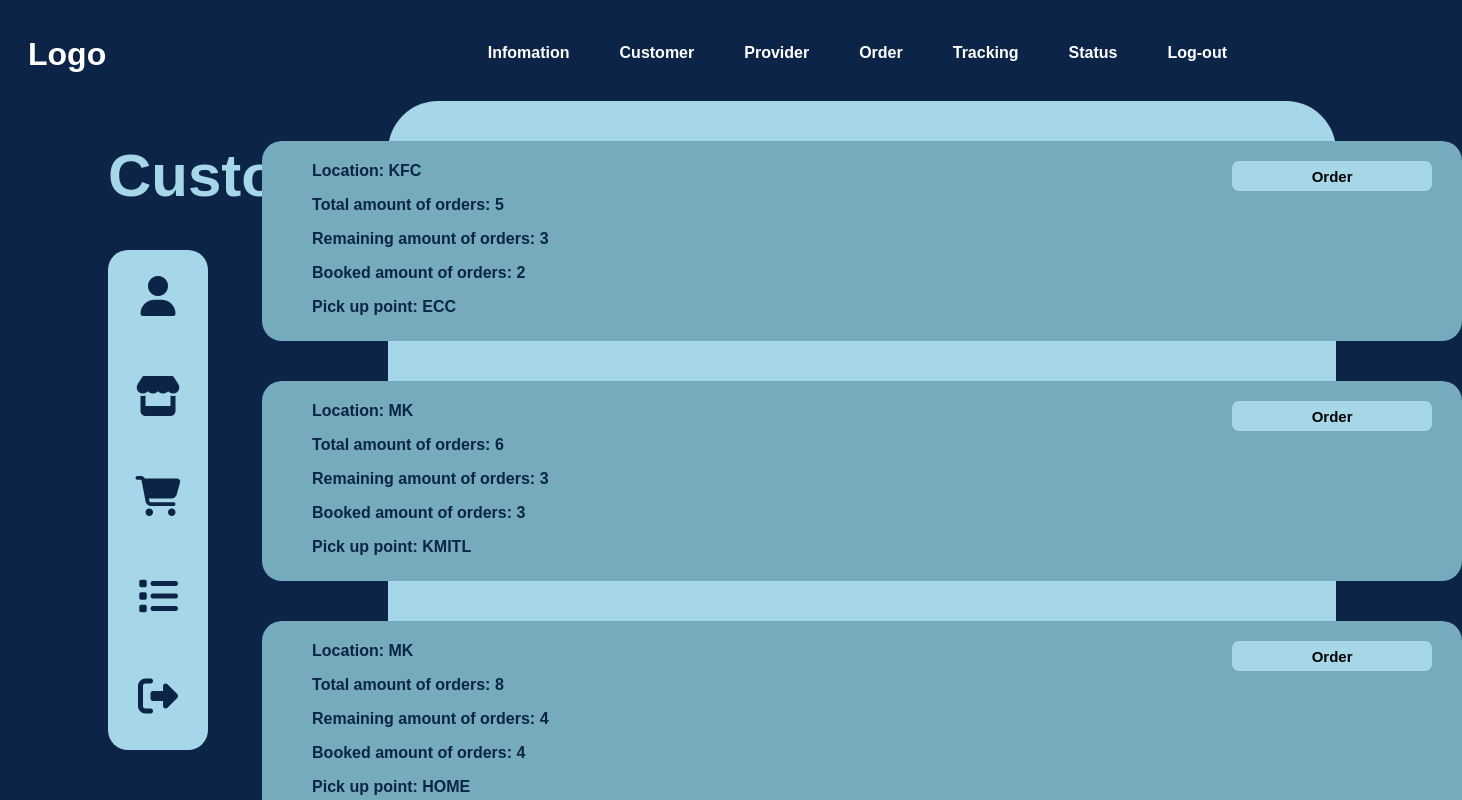
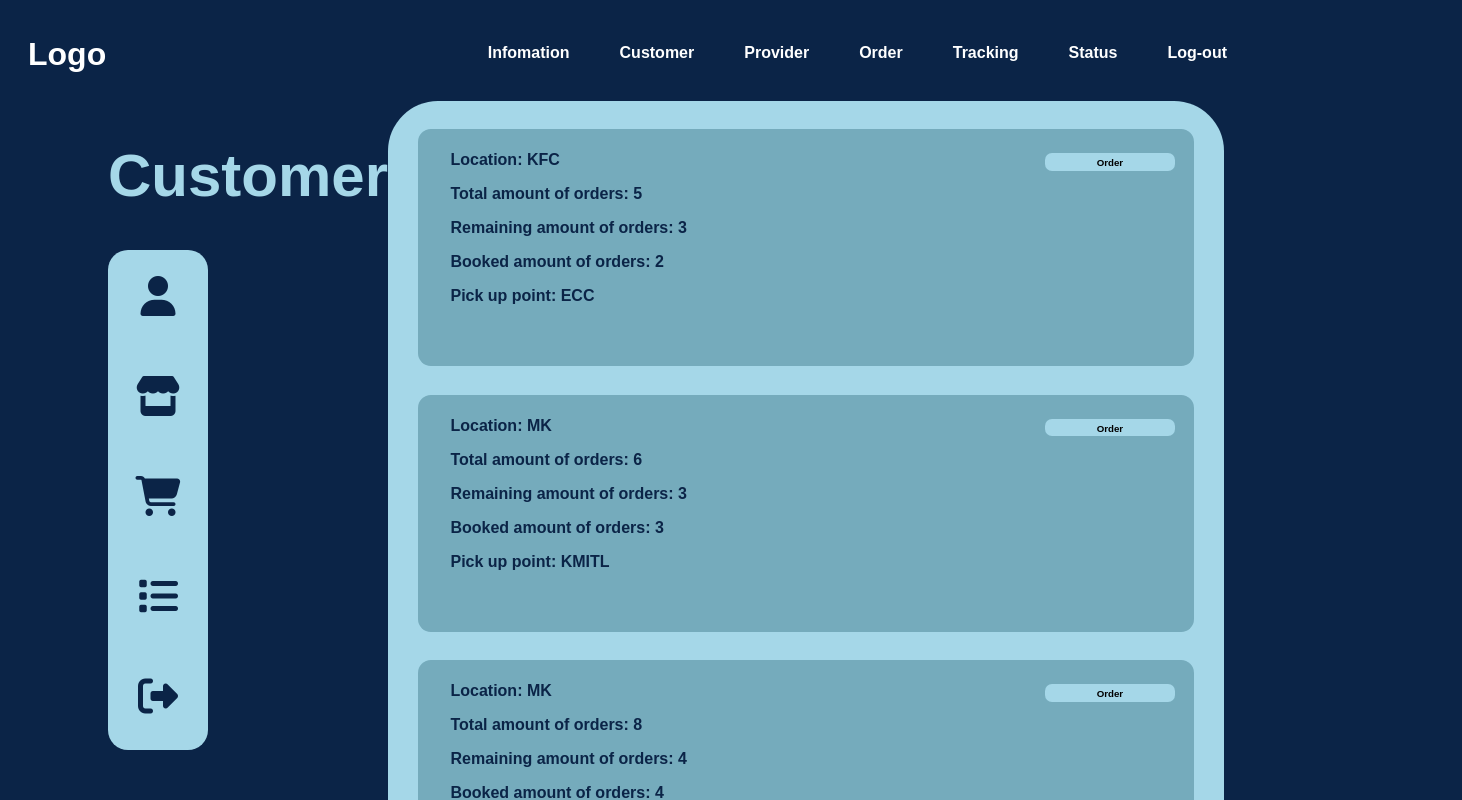
Before and after one commit to tirk101/web_app_proj, a React (Create React App) app: page /customer in a window 1280 px wide. Shown: the top 800 px of the page, 1462 px wide, since content can reach past the window. Built offline with nearby package versions, Linux system fonts and the light colour scheme.

Commit message:
Update Customer_List.css

```diff
--- a/src/components/Customer_List.css
+++ b/src/components/Customer_List.css
@@ -1,31 +1,30 @@
 .customer-list-container {
-    margin-top: 40px;
+    margin-top: 2.222vw;
     background-color: rgb(117, 171, 188);
-    height: 200px;
-    width: 1200px;
+    height: 18.518vw;
+    width: 60.606vw;
     display: flex;
     justify-content: space-between;
-    border-radius: 20px;
+    border-radius: 1.010vw;
 }
 
 .customer-text-container {
     background-color: rgb(117, 171, 188);
-    margin-left: 50px;
-    margin-top: 5px;
+    margin-left: 2.525vw;
+    margin-top: 0.463vw;
 }
 
 .customer-list-container .customer-text-container p {
     background-color: rgb(117, 171, 188);
     color: var(--bg-color);
     font-weight: bold;
-
 }
 
 .customer-list-container button{
-    height: 30px;
-    width: 200px;
-    font-size: 15px;
-    margin-top: 20px;
-    margin-right: 30px;
+    height: 1.389vw;
+    width: 10.101vw;
+    font-size: 0.758vw;
+    margin-top: 1.851vw;
+    margin-right: 1.515vw;
     background-color: var(--text-color);
 }
```
